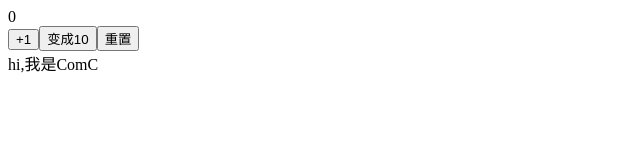
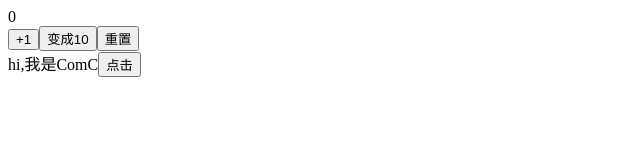
Before and after one commit to ChenlingasMx/react-redux-demo, a React (Create React App) app: page / in a window 1280 px wide. Shown: the top 160 px of the page, without its empty margins (0-640 px from the left). Built offline with nearby package versions, Linux system fonts and the light colour scheme.

Commit message:
fix:ComC Reducer

```diff
--- a/src/pages/ComC/index.js
+++ b/src/pages/ComC/index.js
@@ -1,10 +1,15 @@
 import React from 'react';
-import { useSelector } from 'react-redux'
+import { useSelector, useDispatch } from 'react-redux'
 const ComC = () => {
   const { ComCReducer: { name } } = useSelector(state => state)
+  const dispatch = useDispatch()
+  const handleClick = () => {
+    dispatch({ type: 'updateComC', payload: { name: 'ComC被点击了' } })
+  }
   return (
     <div>
       {name}
+      <button onClick={handleClick.bind(this)}>点击</button>
     </div>
   )
 }
```
